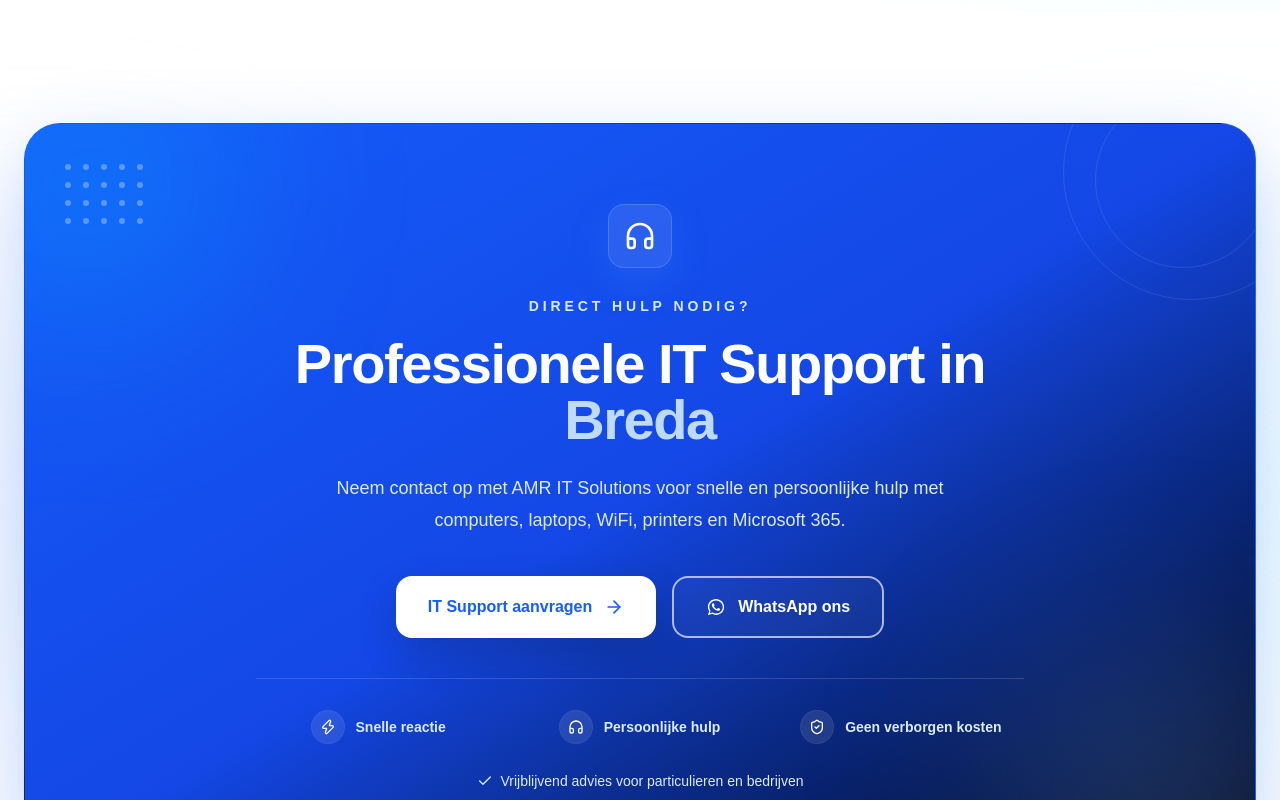
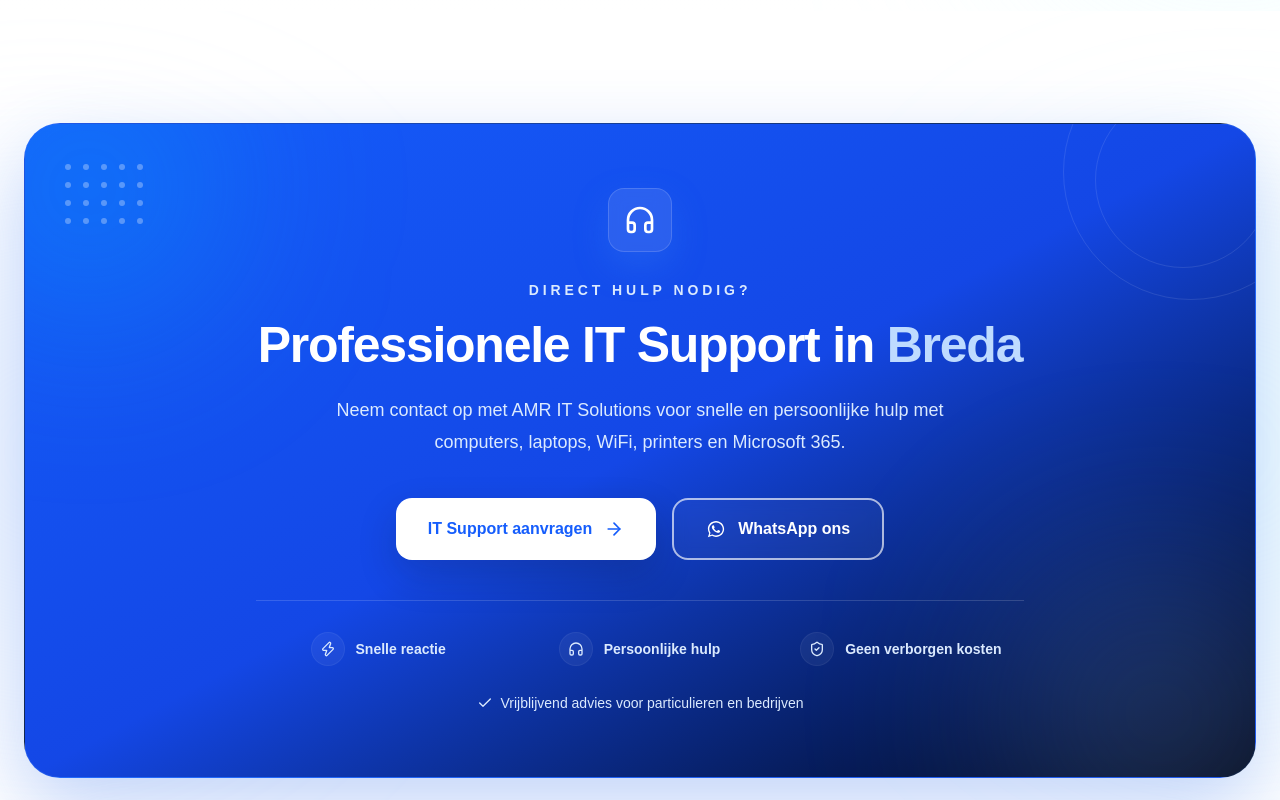
Before and after one commit to amritsolutions/amr-it-solutions, a Next.js app: page /it-support-breda in a window 1280 px wide. Shown: the part 4580-5380 px from the top of the page. Built offline with nearby package versions, Linux system fonts and the light colour scheme.

Commit message:
zoek serch

```diff
--- a/components/ITSupportCTA.tsx
+++ b/components/ITSupportCTA.tsx
@@ -40,7 +40,7 @@
       />
 
       <div className="relative mx-auto max-w-7xl">
-        <div className="relative isolate overflow-hidden rounded-[36px] border border-blue-400/20 bg-gradient-to-br from-blue-600 via-blue-700 to-slate-950 px-8 py-14 text-center text-white shadow-[0_30px_80px_rgba(37,99,235,0.28)] sm:px-12 sm:py-16 lg:px-20 lg:py-20">
+        <div className="relative isolate overflow-hidden rounded-[36px] border border-blue-400/20 bg-gradient-to-br from-blue-600 via-blue-700 to-slate-950 px-8 py-12 text-center text-white shadow-[0_30px_80px_rgba(37,99,235,0.28)] sm:px-12 sm:py-14 lg:px-20 lg:py-16">
           {/* Decoratieve gloed */}
           <div
             aria-hidden="true"
@@ -84,7 +84,7 @@
             Direct hulp nodig?
           </p>
 
-          <h2 className="mx-auto mt-5 max-w-3xl text-4xl font-extrabold tracking-tight sm:text-5xl lg:text-[56px]">
+          <h2 className="mx-auto mt-5 max-w-3xl text-4xl font-extrabold tracking-tight sm:text-5xl lg:text-[50px]">
             Professionele IT Support in{" "}
             <span className="text-blue-200">Breda</span>
           </h2>
@@ -122,7 +122,7 @@
                 key={text}
                 className="flex items-center justify-center gap-3 text-sm font-semibold text-blue-100"
               >
-                <span className="flex h-8 w-8 items-center justify-center rounded-full bg-white/10 text-white ring-1 ring-white/15">
+                <span className="flex h-8 w-8 items-center justify-center rounded-full bg-white/5 text-blue-100 ring-1 ring-white/10">
                   <Icon className="h-4 w-4" />
                 </span>
 
```
